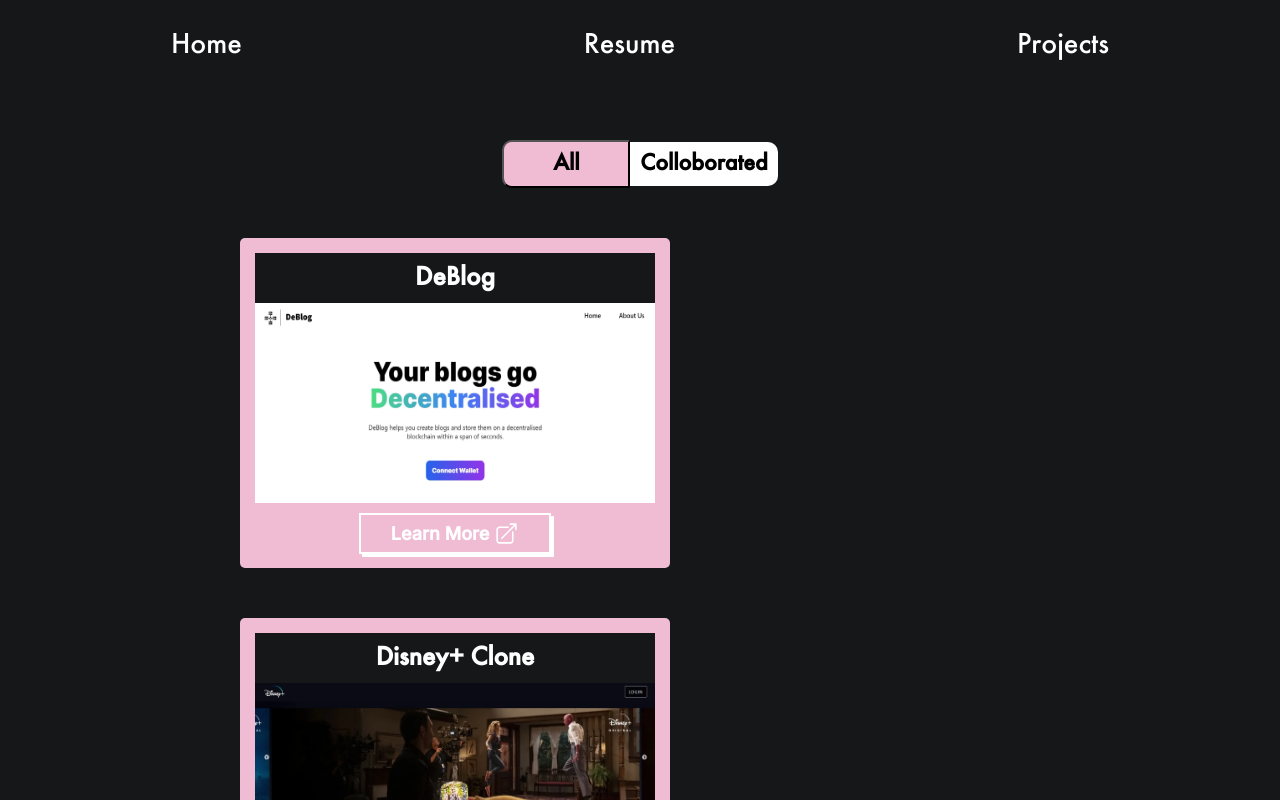
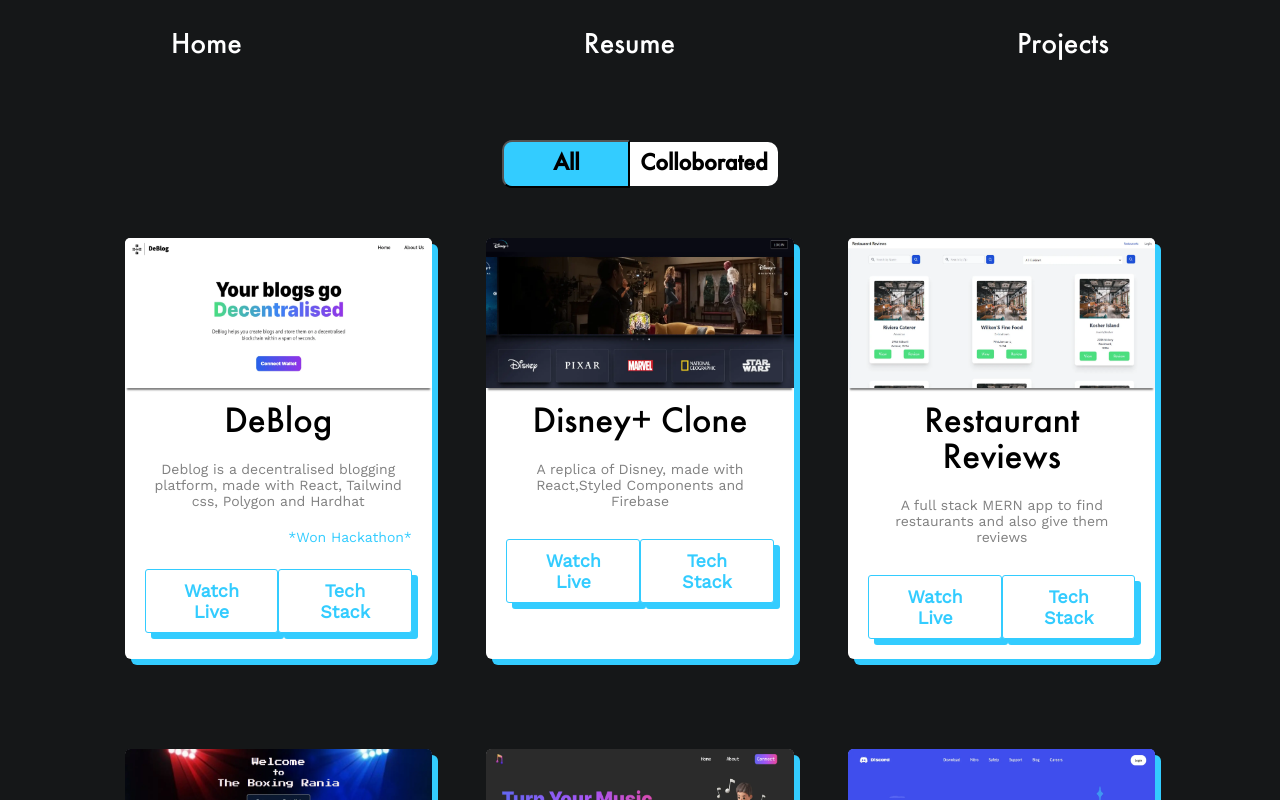
Before and after one commit to sahilkakwani9/React-Portfolio, a React (Create React App) app: page /projects in a window 1280 px wide. Shown: the top 800 px of the page. Built offline with nearby package versions, Linux system fonts and the light colour scheme; a web font is replaced by a local one.

Commit message:
fix: design

```diff
--- a/src/components/Main.css
+++ b/src/components/Main.css
@@ -54,7 +54,7 @@
 
 .main-container .headshot-img img{
     height: 60vh;
-    width: 90%;
+    width: 100%;
     border-radius: 6px;
     /* box-shadow: 8px 8px 0 0 gray; */
 }
@@ -64,8 +64,8 @@
     text-align: start;
     opacity: 0.76;
     font-size: 1rem;
-    margin-top: -20px;
-    padding: 35px;
+    /* margin-top: -20px; */
+    padding: 20px 10px;
     line-height: 1.7;
     letter-spacing: -0.1px;
 }
@@ -145,7 +145,7 @@
 
 
 .main-container-wrapper .tweets-container .lottie {
-    margin: 0;
+    margin-left: -8vw;
 }
 
 .main-container-wrapper .tweets-container .tweets{
@@ -300,10 +300,10 @@
         display: block;
     }
     .main-container .author {
-        font-size: 4rem;
+        font-size: 5rem;
     }
     .main-container .subtitle {
-        font-size: 1rem;
+        font-size: 1.2rem;
     }
 
 
@@ -323,6 +323,11 @@
         width: 100%;
         /* height: 60%; */
         margin-top: 8vh;
+    }
+
+    .main-container .headshot-img .img-txt {
+        padding-left: 8vw;
+        /* text-align: center; */
     }
 
 
@@ -375,12 +380,15 @@
         height: 7vw;
         border-radius: 5px;
     }
+
     .main-container-wrapper .footer .line hr{
         width: 40vw;
     }
+
     .main-container-wrapper .footer .line svg {
         width: 40px;
     }
+
     .main-container-wrapper .footer .text {
         margin-top: 0;
     }
@@ -394,6 +402,7 @@
         width: 80%;
         margin: 15vh auto 0;
     }
+
     .main-container .skills-container {
         margin-bottom: 0;
         margin-top: 13vh;
--- a/src/components/Main.js
+++ b/src/components/Main.js
@@ -70,7 +70,7 @@
       </div>
       <div className='headshot-img'>
           <img src="./sahil-headshot-c.webp" alt="" />
-          <div className='img-txt'>I am a Front-end web developer based out of gujarat, India. A keen learner and believer of consistent growth. I aspire to work at small and growing startups where i can employ my skills.</div>
+          <div className='img-txt'>I am a Front-end web developer based out of gujarat, India. A keen learner and believer of consistent growth. I aspire to work at small and growing startups where i can employ my skills. Currently, I am Exploring Blockchain Space and Looking forward to be a web3 developer</div>
         </div>
     </div>
     <div className='tweets-container'>
--- a/src/components/Projects.css
+++ b/src/components/Projects.css
@@ -38,7 +38,7 @@
 }
 
 .window .blue {
-    background-color: #F0BCD4;
+    background-color: #33ccff;
     /* border: 1px solid #333; */
     /* box-shadow: 10px 0 2px -2px #888; */
 }
@@ -68,14 +68,14 @@
     flex-wrap: wrap;
     /* grid-template-columns: auto auto auto; */
     grid-gap: 50px;
-    padding-inline: 30vh;
+    padding-inline: 15vh;
     margin-block: 50px;
-    justify-content: space-between;
+    justify-content: space-evenly;
     /* margin-bottom: 20px; */
 }
 
 .card-wrap .card-box {
-    background-color: #F0BCD4;
+    background-color: #33ccff;
     height: 300px;
     width: 400px;
     padding: 15px;
@@ -122,7 +122,7 @@
 }
 
 .card-wrap .card-btn button {
-    background-color: #F0BCD4;
+    background-color: #33ccff;
     font-size: 18px;
     display: flex;
     padding: 6px 30px;
@@ -325,7 +325,8 @@
 
 @media screen and (max-width: 700px){
     .card-wrap {
-        grid-template-columns: 1fr;
+        /* grid-template-columns: 1fr; */
+        padding: 0;
     }
     .card-wrap .card {
         width: 80vw;
--- a/src/components/Projects.js
+++ b/src/components/Projects.js
@@ -17,27 +17,9 @@
                 <button className={`collab toggle ${collabActive}`} onClick={()=>{setFilter("collab");setAllActive("white");setCollabActive("blue")}}>Colloborated</button>
             </div>
             <div className="card-wrap">
-                {
-                    projects.map((project)=>{
-                        return <div className='card-box'>
-                        <div className='project-name'>
-                            <p>{project.name}</p>
-                        </div>
-                        {/* <hr /> */}
-                       <div className='card-img-container'>
-                            <img className='card-img' src={project.src}/>
-                       </div>
-                       <div className='card-btn'>
-                           <button>
-                                Learn More
-                                <img className='btn-svg' src='/arrow.svg'/>
-                           </button>
-                       </div>
-                    </div>
-                    })
-                }
 
-                {/* {projects && projects.map((e,i)=>{
+
+                {projects && projects.map((e,i)=>{
                     if ( filter === "collab" ){
                         if (e.colloborated === true) {
                             return (
@@ -72,7 +54,7 @@
                             </div>
                         )
                     }
-                })} */}
+                })}
             </div>
         </div>
     </div>
```
